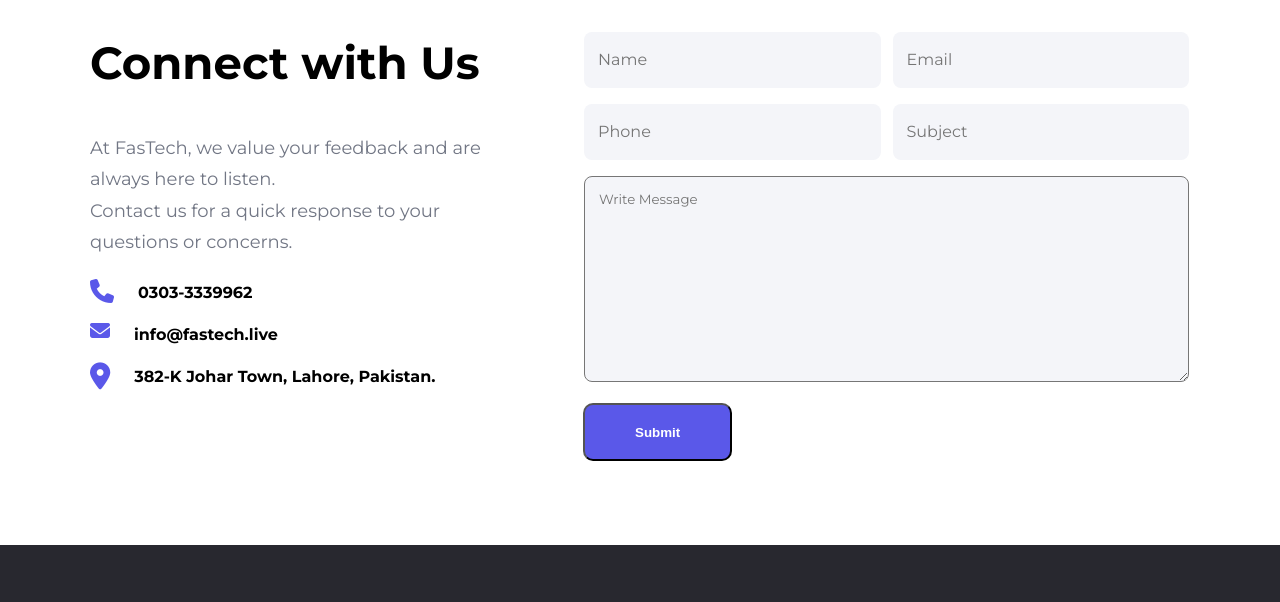
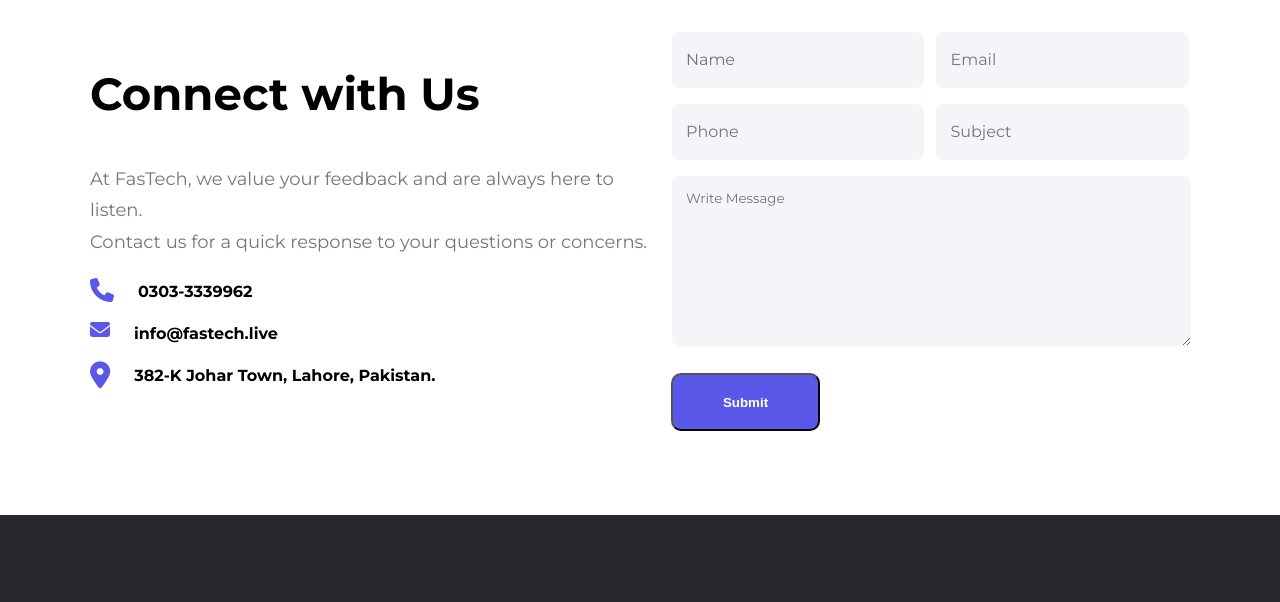
Before and after one commit to depchip/FasTech, a website: page contactus.html in a window 1280 px wide. Shown: the part 126-728 px from the top of the page. Drawn offline with nearby package versions, Linux system fonts and the light colour scheme.

Commit message:
contact-us-completed

```diff
--- a/contactus.html
+++ b/contactus.html
@@ -158,9 +158,7 @@
                 <input type="number" name="Phone" placeholder="Phone" />
                 <input type="text" name="Subject" placeholder="Subject" />
               </div>
-              <textarea
-                rows="11"
-                cols="70"
+              <textarea class="form-text-area"
                 placeholder="Write Message"
                 name="Message"
               ></textarea>
@@ -168,6 +166,7 @@
             <button
               onclick="SubForm()"
               class="btn btn-primary has-before has-after"
+              style="margin-top: 10px"
             >
               Submit
             </button>
--- a/css/style.css
+++ b/css/style.css
@@ -1,4 +1,6 @@
 /* ?============== CUSTOM PROPERTY ==============?*/
+
+
 :root {
   /* ?======== COLORS ========?*/
 
@@ -1119,7 +1121,7 @@
 
 .contact-container {
   display: grid;
-  grid-template-columns: 1.5fr 1fr;
+  grid-template-columns: 1.3fr 1fr;
   gap: 50px;
   align-content: center;
   justify-content: space-around;
@@ -1138,8 +1140,20 @@
   margin: 8px 1px;
   font-weight: 400;
   font-family: var(--ff-montserrat);
-}
-
+  border: 0;
+}
+
+.right
+{
+  margin: auto;
+  width: 100%;
+}
+
+.form-text-area
+{
+  width: 100%;
+  height: 170px;
+}
 /* CAREERS */
 
 .jobs {
@@ -1388,10 +1402,6 @@
     text-align: center;
   }
 
-  .contact-us .contact-container {
-    display: grid;
-    grid-template-columns: 1fr;
-  }
   .jobs {
     display: grid;
     grid-template-columns: 1fr;
@@ -1441,16 +1451,44 @@
   }
   .contact-container {
     grid-template-columns: 1fr;
-    width: 50%;
+    margin: auto;
+    gap:10px;
   }
   .Form-row {
     flex-direction: column;
+    width: 100%;
+    margin: auto;
+  }
+  .Form-Text-area
+  {
+    margin: auto;
+    width: 70%;
+  }
+  .left
+  {
+    margin: auto;
+    /* width: 65%; */
+  }
+  .row-text{
+    font-size: 13px;
   }
 }
 /**============== RESPONSIVE FOR LARGER THAN 575PX SCREEN ==============**/
 
 @media (min-width: 525px) {
   /* ?====== REUSED STYLE ======?*/
+
+  .row-text{
+    font-size: 16px;
+  }
+  .Form-row
+  {
+  width: 100%;
+  }
+  .left{
+    /* margin: auto; */
+    width: 80%;
+  }
 
   .container {
     max-width: 540px;
@@ -1548,12 +1586,18 @@
     background-color: black;
     border: black;
   }
+
 }
 
 /**============== RESPONSIVE FOR LARGER THAN 768PX SCREEN ==============**/
 
 @media (min-width: 768px) {
   /* ?====== CUSTOM PROPERTY ======?*/
+
+  .left{
+    margin: auto;
+    width: 100%;
+  }
 
   .header .container {
     max-width: unset;
@@ -1689,7 +1733,7 @@
   }
   .contact-container {
     margin: auto;
-    width: 73%;
+    /* width: 73%; */
   }
 }
 
@@ -1795,7 +1839,7 @@
 
   .contact-us .contact-container {
     display: grid;
-    grid-template-columns: 1fr 1.5fr;
+    grid-template-columns: 1.1fr 1fr
   }
 
   /* ?====== HERO ======?*/
@@ -1899,7 +1943,7 @@
   }
 
   .contact-container {
-    grid-template-columns: 1.5fr 1fr;
+    grid-template-columns: 1.1fr 1fr;
   }
 
   .Form-row {
@@ -1987,7 +2031,7 @@
   }
 
   .contact-container {
-    grid-template-columns: 1.5fr 1fr;
+    grid-template-columns: 1.1fr 1fr;
   }
 
   .Form-row {
```
